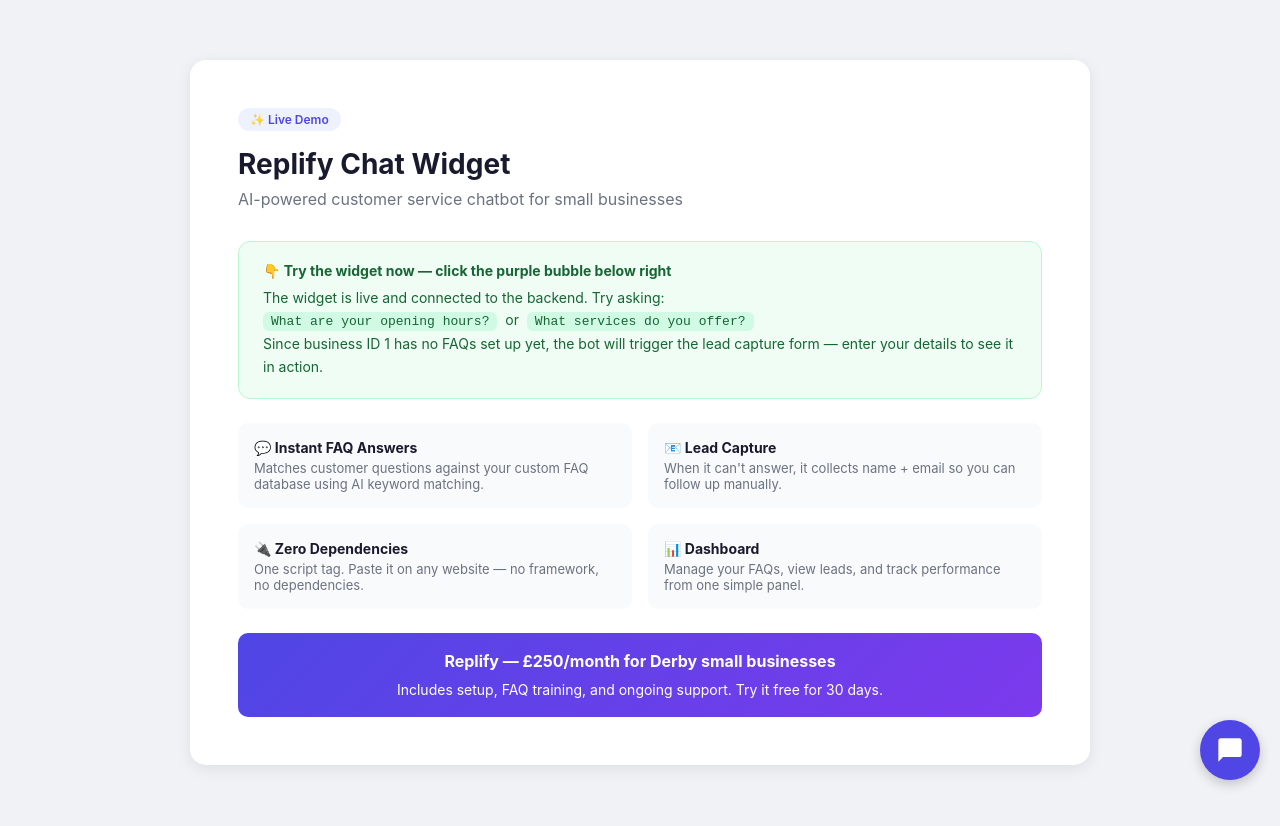
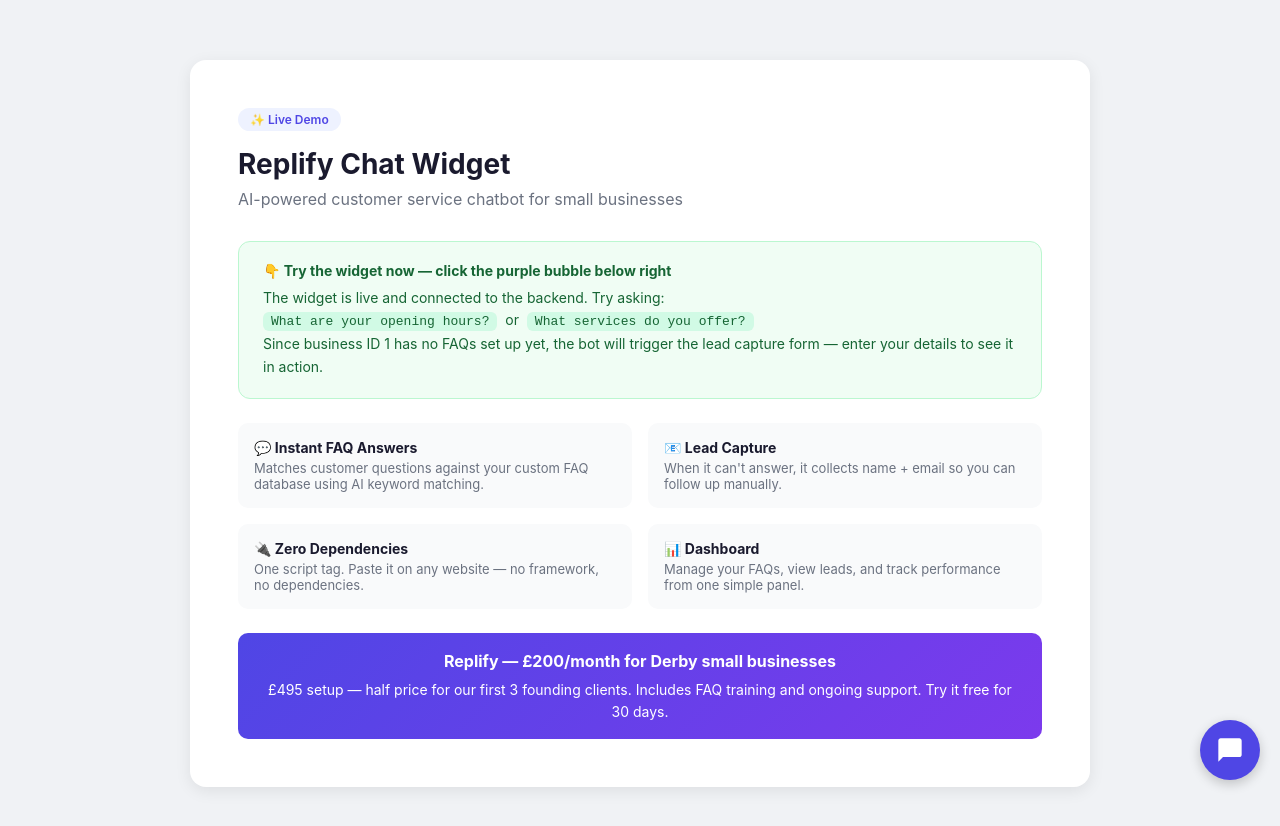
Before and after one commit to asramudrushai/replify-backend, a website: page frontend/test-page.html in a window 1280 px wide. Drawn offline with Linux system fonts and the light colour scheme.

Commit message:
Update test-page.html

```diff
--- a/frontend/test-page.html
+++ b/frontend/test-page.html
@@ -260,8 +260,8 @@
         </div>
 
         <div class="cta">
-            <strong>Replify — £250/month for Derby small businesses</strong>
-            Includes setup, FAQ training, and ongoing support. Try it free for 30 days.
+            <strong>Replify — £200/month for Derby small businesses</strong>
+            £495 setup — half price for our first 3 founding clients. Includes FAQ training and ongoing support. Try it free for 30 days.
         </div>
     </div>
 
```
